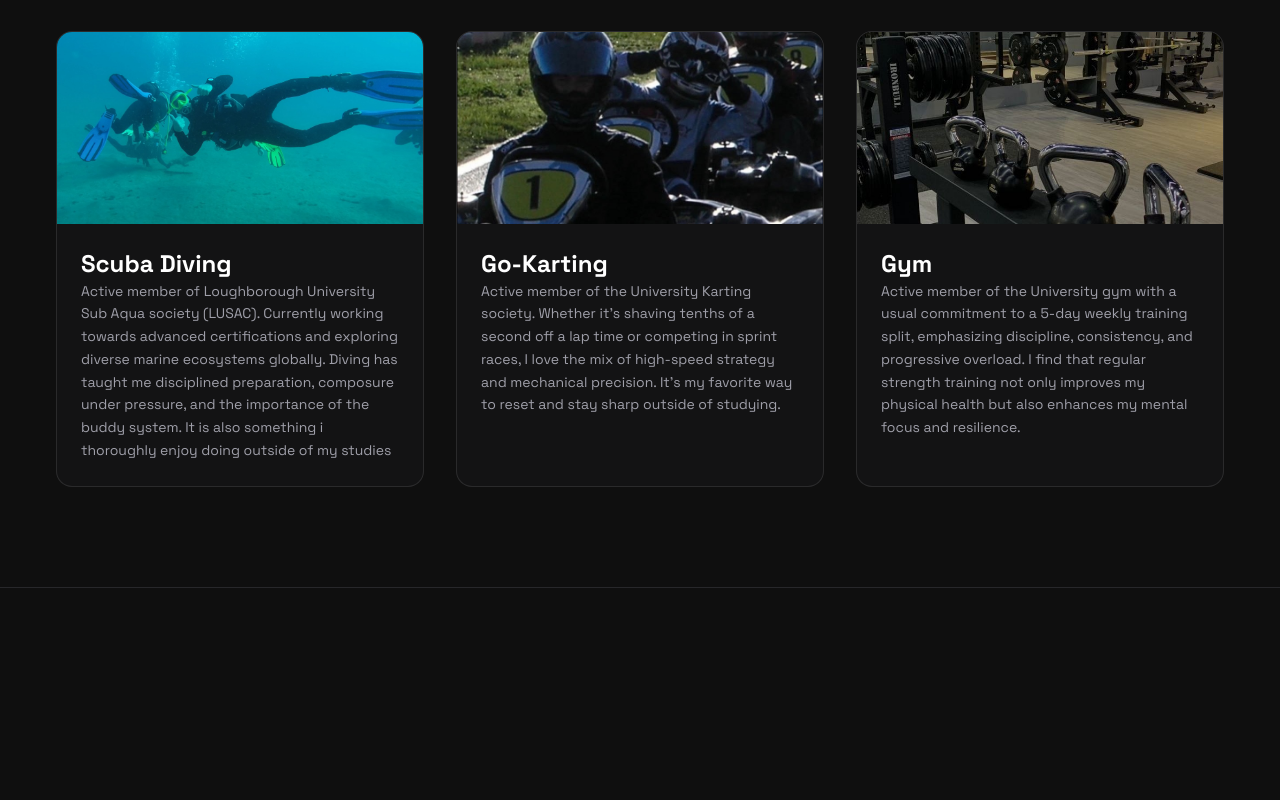
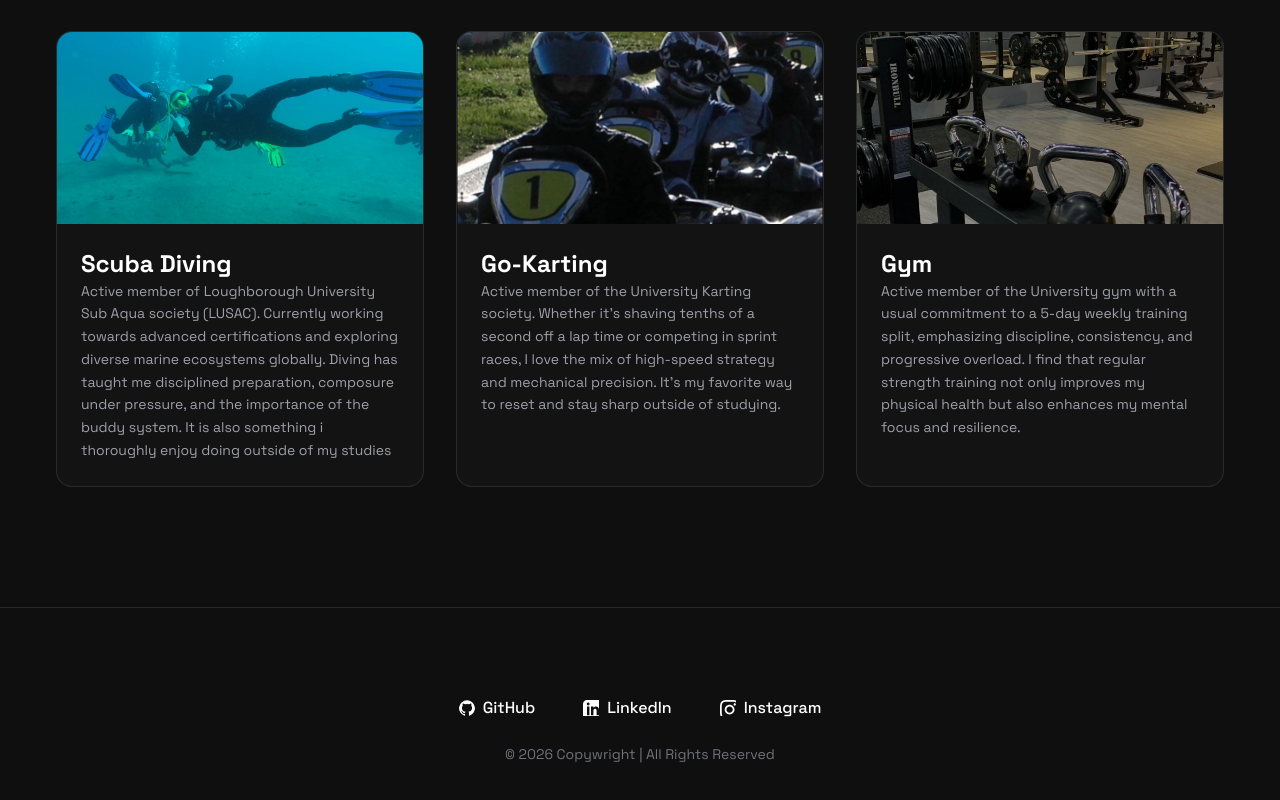
Before and after one commit to EvanDevelopments/portfolio-repo, a Next.js app: page / in a window 1280 px wide. Shown: the part 3368-4168 px from the top of the page. Built offline with nearby package versions, Linux system fonts and the light colour scheme.

Commit message:
added fotter

```diff
--- a/src/components/footer.tsx
+++ b/src/components/footer.tsx
@@ -4,9 +4,32 @@
 
 export default function Footer({}) {
   return (
-    <nav className="flex justify-between items-center px-10 py-27 bg-[#0f0f0f] border-t border-zinc-800 text-white w-full mt-5">
+    <nav className="flex flex-col items-center justify-center px-6 py-12 md:py-20 bg-[#0f0f0f] border-t border-zinc-800 text-white w-full mt-10 gap-">
+      <div className="flex flex-row items-center justify-center gap-4">
+        <a href="https://github.com/EvanDevelopments">
+          <button className="cursor-pointer hover:bg-slate-200 hover:text-black text-white px-4 py-2 rounded-lg font-medium transition-all rounded inline-flex items-center">
+            <svg className="fill-current w-4 h-4 mr-2" xmlns="http://www.w3.org/2000/svg" href="https://github.com/EvanDevelopments" viewBox="0 0 20 20"><path d="M10 .333A9.911 9.911 0 0 0 6.866 19.65c.5.092.678-.215.678-.477 0-.237-.01-1.017-.014-1.845-2.757.6-3.338-1.169-3.338-1.169a2.627 2.627 0 0 0-1.1-1.451c-.9-.615.07-.6.07-.6a2.084 2.084 0 0 1 1.518 1.021 2.11 2.11 0 0 0 2.884.823c.044-.503.268-.973.63-1.325-2.2-.25-4.516-1.1-4.516-4.9A3.832 3.832 0 0 1 4.7 7.068a3.56 3.56 0 0 1 .095-2.623s.832-.266 2.726 1.016a9.409 9.409 0 0 1 4.962 0c1.89-1.282 2.717-1.016 2.717-1.016.366.83.402 1.768.1 2.623a3.827 3.827 0 0 1 1.02 2.659c0 3.807-2.319 4.644-4.525 4.889a2.366 2.366 0 0 1 .673 1.834c0 1.326-.012 2.394-.012 2.72 0 .263.18.572.681.475A9.911 9.911 0 0 0 10 .333Z"/></svg>
+            <span>GitHub</span>
+          </button>
+        </a>
+        <a href="https://www.linkedin.com/in/evandc/">
+          <button className="cursor-pointer hover:bg-slate-200 hover:text-black text-white px-4 py-2 rounded-lg font-medium transition-all rounded inline-flex items-center">
+            <svg className="fill-current w-4 h-4 mr-2" xmlns="http://www.w3.org/2000/svg" href="https://github.com/EvanDevelopments" viewBox="0 0 20 20"><path d="M19 0h-14c-2.761 0-5 2.239-5 5v14c0 2.761 2.239 5 5 5h14c2.762 0 5-2.239 5-5v-14c0-2.761-2.238-5-5-5zm-11 19h-3v-11h3v11zm-1.5-12.268c-.966 0-1.75-.79-1.75-1.764s.784-1.764 1.75-1.764 1.75.79 1.75 1.764-.783 1.764-1.75 1.764zm13.5 12.268h-3v-5.604c0-3.368-4-3.113-4 0v5.604h-3v-11h3v1.765c1.396-2.586 7-2.777 7 2.476v6.759z"/></svg>
+            <span>LinkedIn</span>
+          </button>
+        </a>
+        <a href="https://www.instagram.com/evandenholmchapman/?hl=en">
+          <button className="cursor-pointer hover:bg-slate-200 hover:text-black text-white px-4 py-2 rounded-lg font-medium transition-all rounded inline-flex items-center">
+            <svg className="fill-current w-4 h-4 mr-2" xmlns="http://www.w3.org/2000/svg" href="https://github.com/EvanDevelopments" viewBox="0 0 20 20"><path d="M12 2.163c3.204 0 3.584.012 4.85.07 3.252.148 4.771 1.691 4.919 4.919.058 1.265.069 1.645.069 4.849 0 3.205-.012 3.584-.069 4.849-.149 3.225-1.664 4.771-4.919 4.919-1.266.058-1.644.07-4.85.07-3.204 0-3.584-.012-4.849-.07-3.26-.149-4.771-1.699-4.919-4.92-.058-1.265-.07-1.644-.07-4.849 0-3.204.013-3.583.07-4.849.149-3.227 1.664-4.771 4.919-4.919 1.266-.057 1.645-.069 4.849-.069zm0-2.163c-3.259 0-3.667.014-4.947.072-4.358.2-6.78 2.618-6.98 6.98-.059 1.281-.073 1.689-.073 4.948 0 3.259.014 3.668.072 4.948.2 4.358 2.618 6.78 6.98 6.98 1.281.058 1.689.072 4.948.072 3.259 0 3.668-.014 4.948-.072 4.354-.2 6.782-2.618 6.979-6.98.059-1.28.073-1.689.073-4.948 0-3.259-.014-3.667-.072-4.947-.196-4.354-2.617-6.78-6.979-6.98-1.281-.059-1.69-.073-4.949-.073zm0 5.838c-3.403 0-6.162 2.759-6.162 6.162s2.759 6.163 6.162 6.163 6.162-2.759 6.162-6.163c0-3.403-2.759-6.162-6.162-6.162zm0 10.162c-2.209 0-4-1.79-4-4 0-2.209 1.791-4 4-4s4 1.791 4 4c0 2.21-1.791 4-4 4zm6.406-11.845c-.796 0-1.441.645-1.441 1.44s.645 1.44 1.441 1.44c.795 0 1.439-.645 1.439-1.44s-.644-1.44-1.439-1.44z"/></svg>
+            <span>Instagram</span>
+          </button>
+        </a>
+      </div>
+        <div className="text-zinc-500 text-sm text-center w-full mt-4">
+          © 2026 Copywright | All Rights Reserved
+        </div>
+      </nav>
 
 
-    </nav>
   );
 }
```
